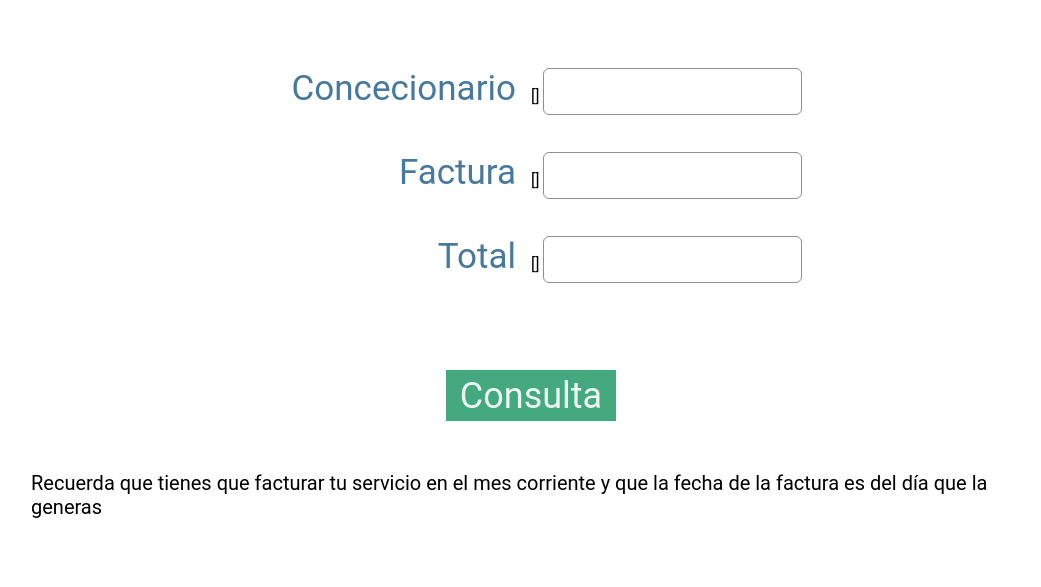
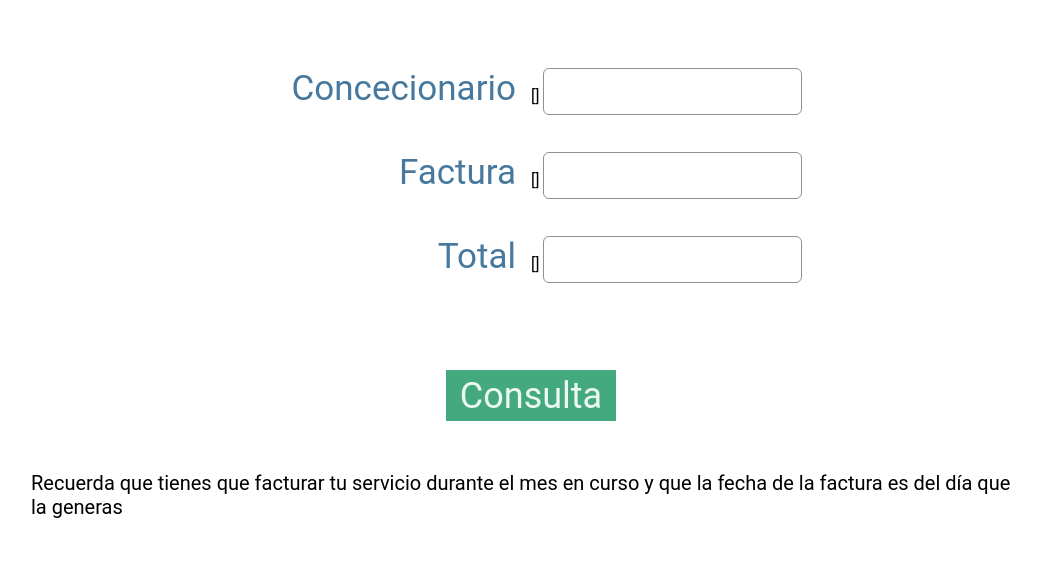
Before and after one commit to esantanaya/portal, a Django app: template src/facturacion/templates/facturaciononline/consulta.html in a window 1280 px wide. Shown: the part 145-732 px from the top of the page, without its empty margins (109-1150 px from the left). Run offline with Django 3.2, Linux system fonts and the light colour scheme; the template is opened without the code that fills it: most values are stand-ins (such as "Sample title", 1, 10 or a date in 2020); form fields are guessed from the names that the template uses.

Commit message:
Otra correccion al mensaje

```diff
--- a/src/facturacion/templates/facturaciononline/consulta.html
+++ b/src/facturacion/templates/facturaciononline/consulta.html
@@ -38,5 +38,5 @@
       </div>
     <input type="submit" value="Consulta">
   </form>
-  <p>Recuerda que tienes que facturar tu servicio en el mes corriente y que la fecha de la factura es del día que la generas</p>
+  <p>Recuerda que tienes que facturar tu servicio durante el mes en curso y que la fecha de la factura es del día que la generas</p>
 {% endblock %}
```
